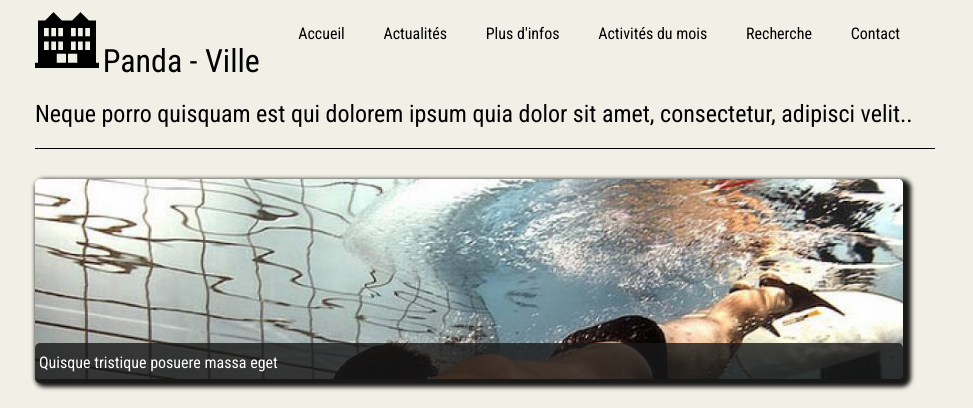
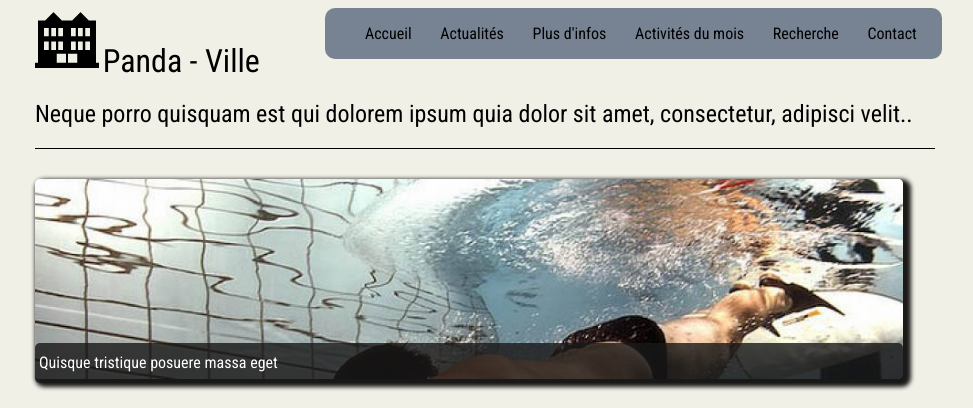
Before and after one commit to Creaprog/MentoratOC, a PHP site: page /index.html in a window 1280 px wide. Shown: the top 408 px of the page, without its empty margins (155-1128 px from the left). Run offline with PHP 8.4, Linux system fonts and the light colour scheme.

Commit message:
Change nav background color

```diff
--- a/Tp/My_town_online/style.css
+++ b/Tp/My_town_online/style.css
@@ -37,18 +37,23 @@ header h2 {
 
 nav {
     display: inline-block;
-    width: 900px;
+    width: auto;
     text-align: right;
+    margin-left: 290px;
     position: fixed;
+    background-color: #778393;
+    border-radius: 10px;
 }
 
 nav ul {
     list-style-type: none;
+
 }
 
 nav li {
     display: inline-block;
-    margin-right: 35px;
+    margin-right: 25px;
+
 
 }
 
@@ -60,6 +65,7 @@ nav a {
 
 nav a:hover {
     border-bottom: 2px solid black;
+    color: white;
 }
 
 #last_new {
```
